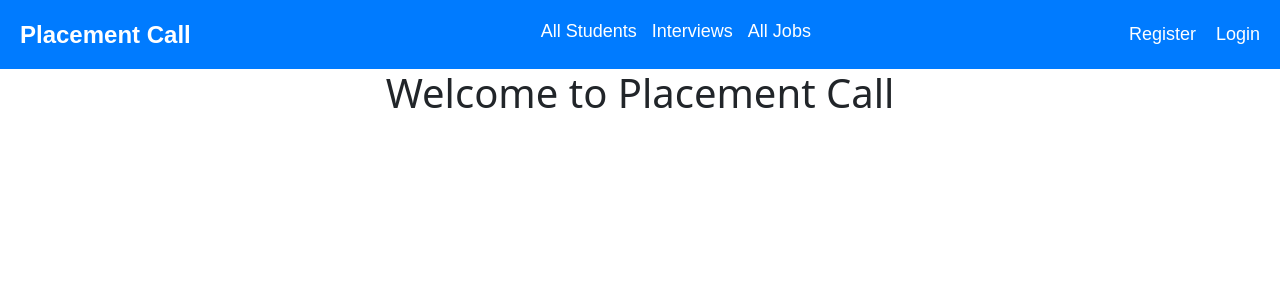
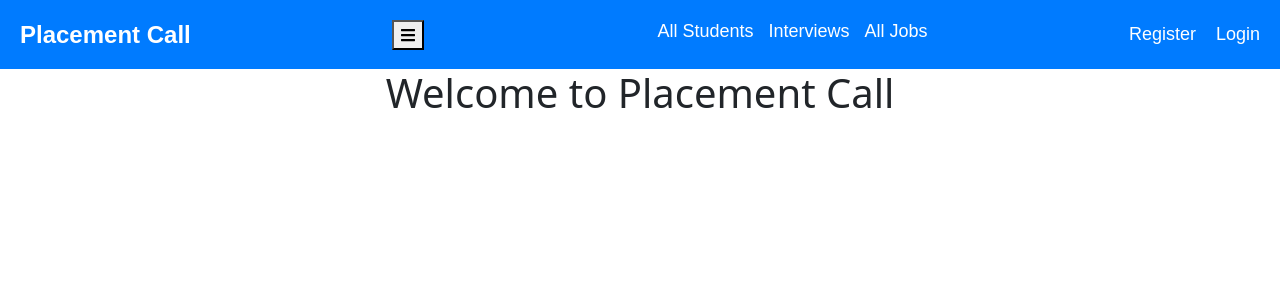
Before and after one commit to VERMAMANISHKUMAR/Placement-Cell-MERN, a React (Create React App) app in the folder frontend/: page / in a window 1280 px wide. Shown: the top 300 px of the page. Built offline with nearby package versions, Linux system fonts and the light colour scheme.

Commit message:
Update Navbar.js
update the code

```diff
--- a/frontend/src/pages/Navbar/Navbar.js
+++ b/frontend/src/pages/Navbar/Navbar.js
@@ -1,7 +1,7 @@
 import React, { useEffect, useState } from "react";
 import { Link, useNavigate, useLocation } from "react-router-dom";
-import { FaUserCircle } from "react-icons/fa"; // Import user icon
-import axios from "axios"; // Import axios for API call
+import { FaUserCircle, FaBars, FaTimes } from "react-icons/fa"; // Added icons
+import axios from "axios";
 import "./Navbar.css";
 
 const Navbar = () => {
@@ -9,6 +9,7 @@ const Navbar = () => {
   const location = useLocation();
   const isAuthenticated = localStorage.getItem("token");
   const [user, setUser] = useState(null);
+  const [isMenuOpen, setIsMenuOpen] = useState(false); // Added state for mobile menu
 
   // Fetch user data if authenticated
   useEffect(() => {
@@ -21,7 +22,7 @@ const Navbar = () => {
               Authorization: `Bearer ${token}`,
             },
           });
-          const userData = response.data; // Assuming API returns user details
+          const userData = response.data;
           setUser(userData);
         }
       } catch (error) {
@@ -41,26 +42,35 @@ const Navbar = () => {
     }
   }, [isAuthenticated, navigate, location.pathname]);
 
+  // Toggle mobile menu
+  const toggleMenu = () => {
+    setIsMenuOpen(!isMenuOpen);
+  };
+
   return (
     <nav className="navbar">
       <div className="navbar-logo">
         <Link to="/">Placement Call</Link>
       </div>
-      <ul className="navbar-links">
-        <li><Link to="/studentslist">All Students</Link></li>
-        <li><Link to="/interviews">Interviews</Link></li>
-        <li><Link to="/alljobs">All Jobs</Link></li>
-        {/* <li><Link to="/students/add">Add Jobs</Link></li> */}
-        {/* <li><Link to="/studentportal">Student Portal</Link></li> */}
-        {/* <li><Link to="/addInterview">Interview Schedule</Link></li> */}
+
+      {/* Hamburger menu button */}
+      <button className="menu-toggle" onClick={toggleMenu}>
+        {isMenuOpen ? <FaTimes /> : <FaBars />}
+      </button>
+
+      {/* Navigation links with mobile menu class */}
+      <ul className={`navbar-links ${isMenuOpen ? 'active' : ''}`}>
+        <li><Link to="/studentslist" onClick={() => setIsMenuOpen(false)}>All Students</Link></li>
+        <li><Link to="/interviews" onClick={() => setIsMenuOpen(false)}>Interviews</Link></li>
+        <li><Link to="/alljobs" onClick={() => setIsMenuOpen(false)}>All Jobs</Link></li>
       </ul>
 
-      {/* Right side Auth section */}
-      <div className="navbar-auth">
+      {/* Auth section with mobile menu class */}
+      <div className={`navbar-auth ${isMenuOpen ? 'active' : ''}`}>
         {isAuthenticated ? (
           <div className="user-info">
             <FaUserCircle className="user-icon"/>
-            {user ? <span className="username">Hii {user.name}</span> : <span>Loading...</span>}
+            {user ? <span className="username">Hi {user.name}</span> : <span>Loading...</span>}
             <button
               onClick={() => {
                 localStorage.removeItem("token");
@@ -73,8 +83,8 @@ const Navbar = () => {
           </div>
         ) : (
           <>
-            <Link to="/register">Register</Link>
-            <Link to="/login">Login</Link>
+            <Link to="/register" onClick={() => setIsMenuOpen(false)}>Register</Link>
+            <Link to="/login" onClick={() => setIsMenuOpen(false)}>Login</Link>
           </>
         )}
       </div>
```
